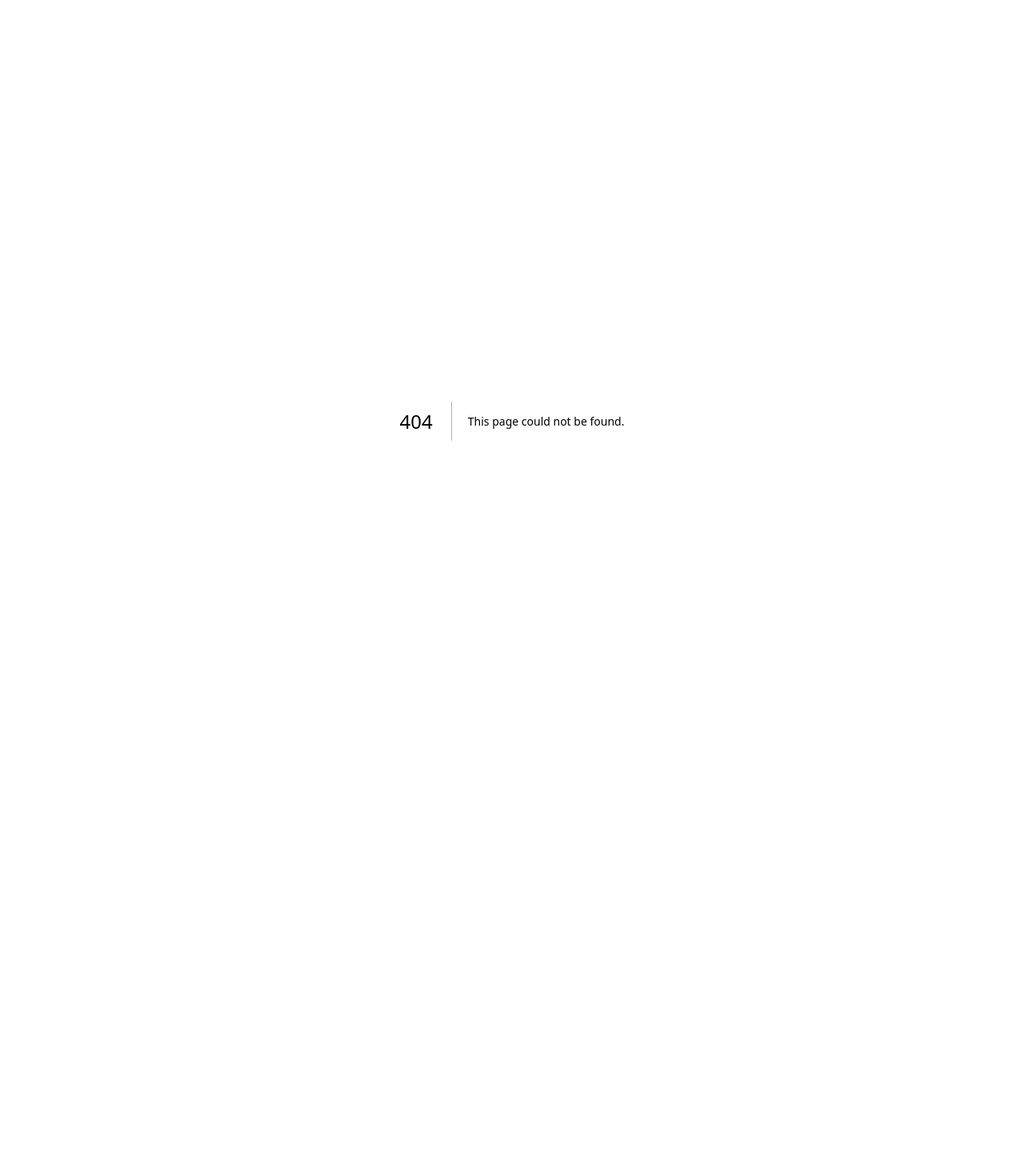
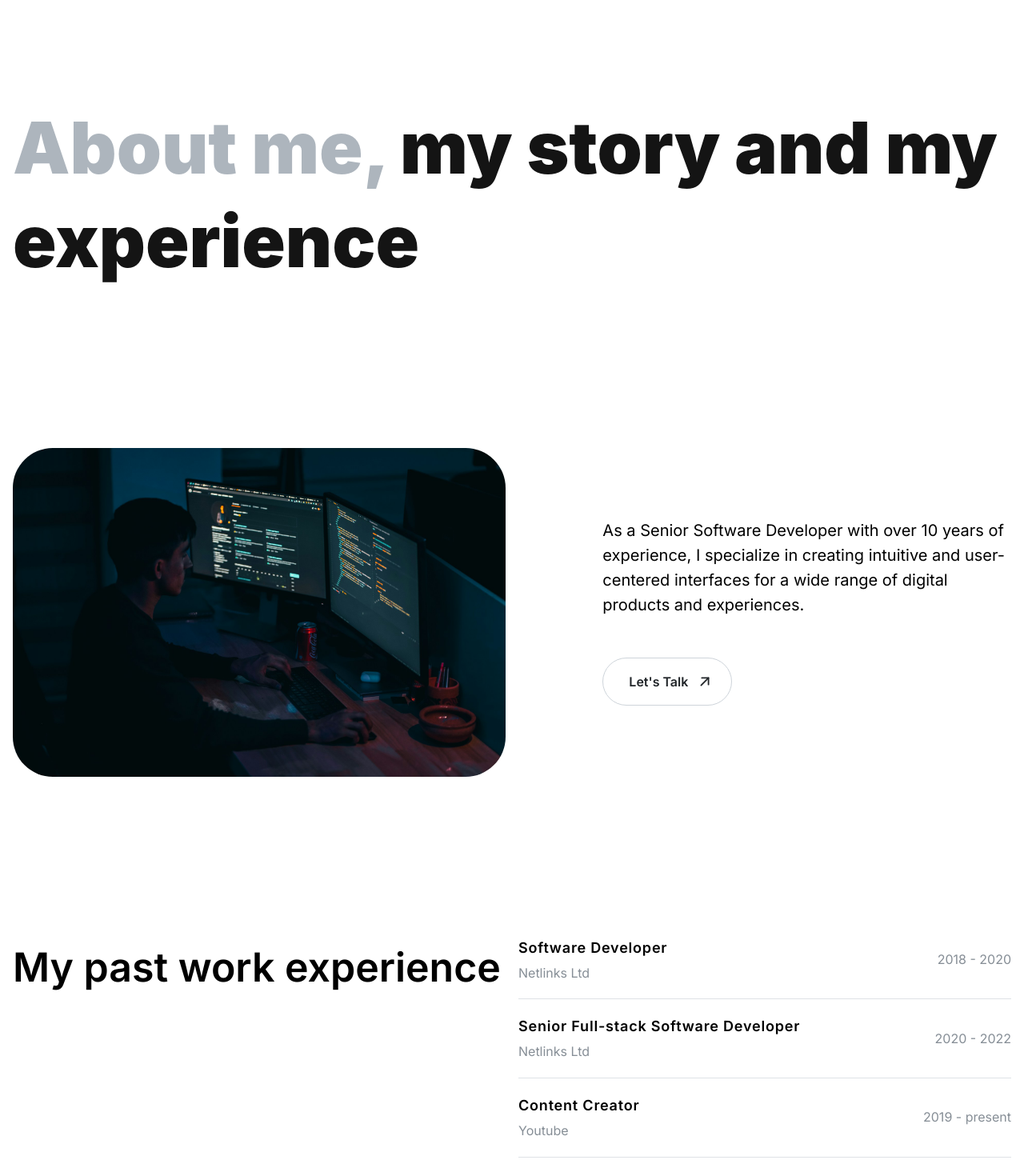
Before and after one commit to afgprogrammer/afgprogrammer.github.io, a Next.js app: page /about-me in a window 1280 px wide. Before the commit this address had no page. Shown: the part 60-1530 px from the top of the page at 80% size. Before the commit the page ends 986 px from the top, so only its background shows below. Built offline with nearby package versions, Linux system fonts and the light colour scheme.

Commit message:
Add basic about-me page

```diff
--- /dev/null
+++ b/src/app/about-me/page.tsx
@@ -0,0 +1,141 @@
+import Link from "next/link";
+import {
+  Box,
+  Button,
+  Card,
+  CardSection,
+  Container,
+  Divider,
+  Grid,
+  GridCol,
+  Group,
+  Image,
+  Space,
+  Stack,
+  Text,
+  Title,
+} from "@mantine/core";
+import SiteFooter from "@/_components/footer/Footer";
+import { IconArrowUpRight } from "@tabler/icons-react";
+
+export default function AboutMe() {
+  return (
+    <>
+      <Container size="xl" pos="relative">
+        {/* <Box
+          w={500}
+          h={400}
+          style={{
+            right: 100,
+            position: "absolute",
+            background: "linear-gradient(45deg, red, #1a00ef)",
+            filter: "blur(100px)",
+          }}
+        ></Box> */}
+        <Box style={{ position: "relative" }}>
+          <Title
+            order={1}
+            fz={90}
+            fw={900}
+            c={"light-dark(var(--mantine-color-dark-9), white)"}
+          >
+            <span
+              style={{
+                color:
+                  "light-dark(var(--mantine-color-gray-5), var(--mantine-color-dark-2))",
+              }}
+            >
+              About me,{" "}
+            </span>
+            my story and my experience
+          </Title>
+        </Box>
+        <Space h={200} />
+        <Grid justify="space-between" align="center">
+          <GridCol span={6}>
+            <Image src={"/mohammad-rahmani.jpg"} radius={50} />
+          </GridCol>
+          <GridCol span={5}>
+            <Text fz={20}>
+              As a Senior Software Developer with over 10 years of experience, I
+              specialize in creating intuitive and user-centered interfaces for
+              a wide range of digital products and experiences.
+            </Text>
+            <Space h={50} />
+            <Button
+              variant="default"
+              component="a"
+              size="xl"
+              fz={16}
+              radius="xl"
+              href="mailto:rto1680@gmail.com"
+              rightSection={<IconArrowUpRight size={22} />}
+            >
+              Let's Talk
+            </Button>
+          </GridCol>
+        </Grid>
+        <Space h={200} />
+        <Grid>
+          <GridCol span={6}>
+            <Text fz={50} fw={600}>
+              My past work experience
+            </Text>
+          </GridCol>
+          <GridCol span={6}>
+            <Box>
+              <Group justify="space-between">
+                <Stack gap={5}>
+                  <Text fz={18} fw={600} lts={0.8}>
+                    Software Developer
+                  </Text>
+                  <Text c="gray">Netlinks Ltd</Text>
+                </Stack>
+                <Text c="gray">2018 - 2020</Text>
+              </Group>
+            </Box>
+            <Divider my={20} />
+            <Box>
+              <Group justify="space-between">
+                <Stack gap={5}>
+                  <Text fz={18} fw={600} lts={0.8}>
+                    Senior Full-stack Software Developer
+                  </Text>
+                  <Text c="gray">Netlinks Ltd</Text>
+                </Stack>
+                <Text c="gray">2020 - 2022</Text>
+              </Group>
+            </Box>
+            <Divider my={20} />
+            <Box>
+              <Group justify="space-between">
+                <Stack gap={5}>
+                  <Text fz={18} fw={600} lts={0.8}>
+                    Content Creator
+                  </Text>
+                  <Text c="gray">Youtube</Text>
+                </Stack>
+                <Text c="gray">2019 - present</Text>
+              </Group>
+            </Box>
+            <Divider my={20} />
+            <Box>
+              <Group justify="space-between">
+                <Stack gap={5}>
+                  <Text fz={18} fw={600} lts={0.8}>
+                    Freelance Software Developer
+                  </Text>
+                  <Text c="gray">Afgprogrammer</Text>
+                </Stack>
+                <Text c="gray">2019 - present</Text>
+              </Group>
+            </Box>
+            <Divider my={20} />
+          </GridCol>
+        </Grid>
+      </Container>
+      <Space h={150} />
+      <SiteFooter />
+    </>
+  );
+}
```
